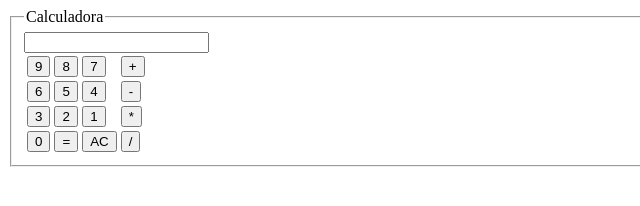
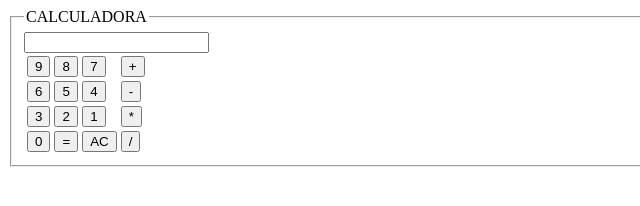
Before and after one commit to Kkristhian/calculadora, a plain HTML site: page index.html in a window 1280 px wide. Shown: the full height of the page, 0-640 px from the left. Drawn offline with Linux system fonts and the light colour scheme.

```diff
--- a/index.html
+++ b/index.html
@@ -12,7 +12,7 @@
 
 <form name="calcform" method="post" action="">
    <fieldset>
-      <legend>Calculadora</legend>
+      <legend>CALCULADORA</legend>
 
       <input type="text" name="visor" id="visor" />
 
```
